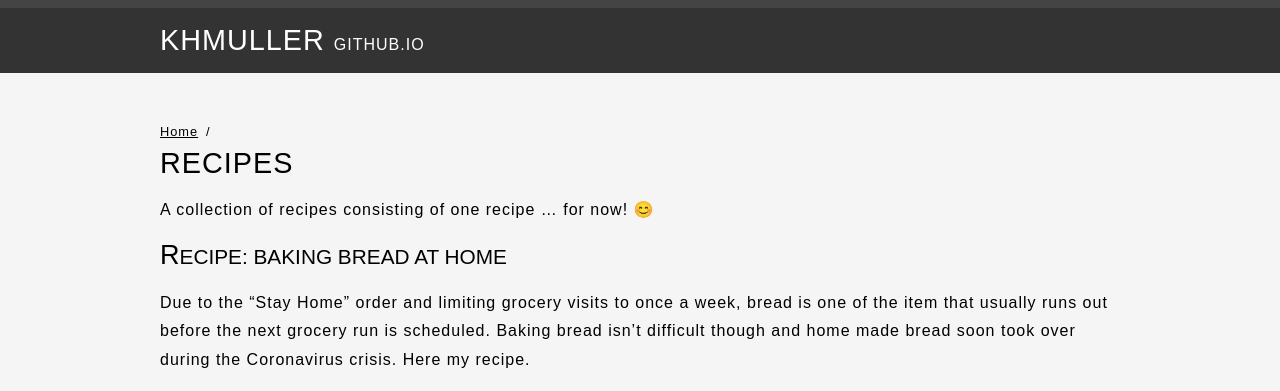
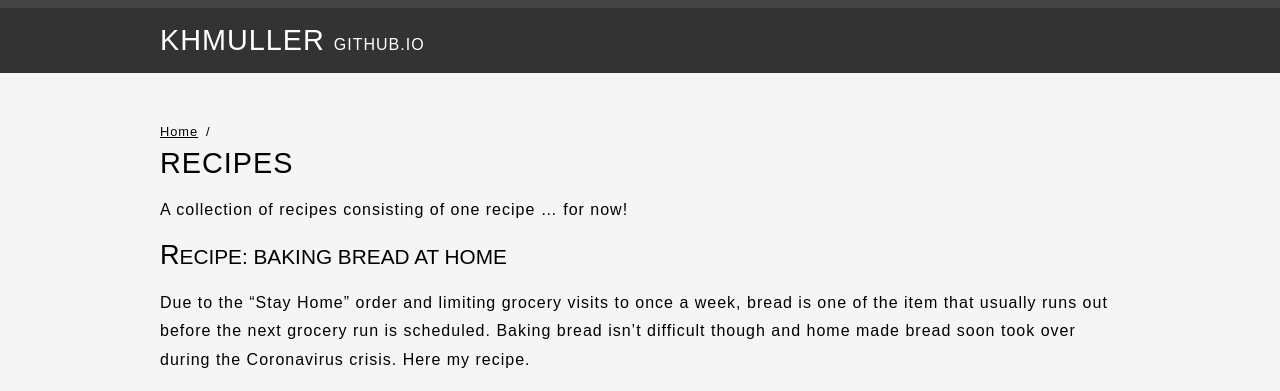
Before and after one commit to KHMuller/khmuller.github.io, a Jekyll site: the page built from recipes/index.md, in a window 1280 px wide. Shown: the top 391 px of the page. Built offline with Jekyll 4.4.1, drawn with Linux system fonts in a browser that asks for light colours.

Commit message:
Debugging

```diff
--- a/recipes/index.md
+++ b/recipes/index.md
@@ -4,9 +4,10 @@ description: A collection of recipes consisting of one recipe.
 layout: default
 canonical: https://khmuller.github.io/recipes/
 ---
+
 # Recipes
 
-A collection of recipes consisting of one recipe ... for now! 😊
+A collection of recipes consisting of one recipe ... for now!
 
 ## Recipe: Baking Bread at Home
 
```
